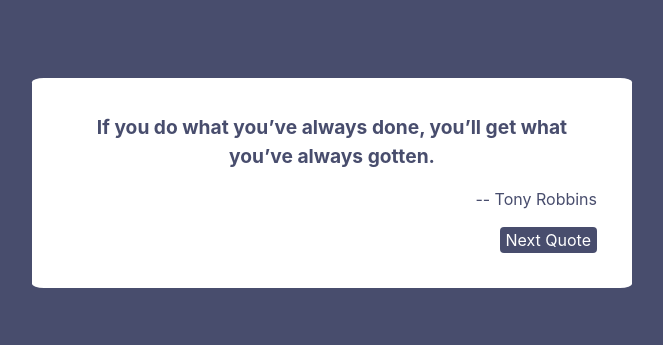
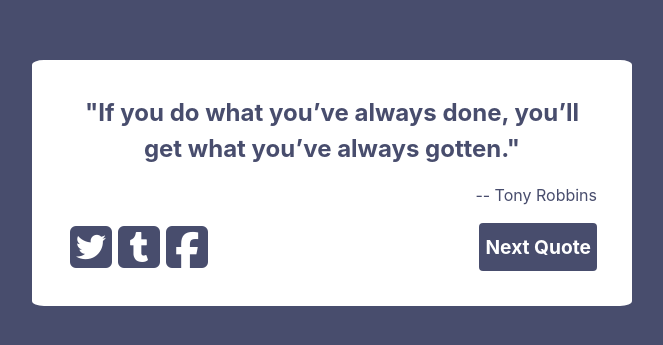
Before and after one commit to JimmyCN1/randomQuoteGenerator, a React (Create React App) app: page / in a window 1280 px wide. Shown: the part 217-562 px from the top of the page, without its empty margins (308-971 px from the left). Built offline with nearby package versions, Linux system fonts and the light colour scheme.

Commit message:
styling updates

```diff
--- a/public/index.html
+++ b/public/index.html
@@ -19,7 +19,7 @@
       integrity="sha384-ggOyR0iXCbMQv3Xipma34MD+dH/1fQ784/j6cY/iJTQUOhcWr7x9JvoRxT2MZw1T"
       crossorigin="anonymous"
     />
-    <!-- <script src="https://kit.fontawesome.com/59bd4b9de8.js"></script> -->
+    <script src="https://kit.fontawesome.com/59bd4b9de8.js"></script>
     <!--
       Notice the use of %PUBLIC_URL% in the tags above.
       It will be replaced with the URL of the `public` folder during the build.
--- a/src/components/QuoteText.js
+++ b/src/components/QuoteText.js
@@ -3,13 +3,13 @@
 function QuoteText(props) {
   return (
     <p style={styles}>
-      <strong>{props.quote}</strong>
+      <strong>"{props.quote}"</strong>
     </p>
   );
 }
 
 const styles = {
-  fontSize: "120%"
+  fontSize: "150%"
   // color: this.context.theme
 };
 
--- a/src/components/controls/NextQuoteButton.js
+++ b/src/components/controls/NextQuoteButton.js
@@ -13,7 +13,8 @@
   render() {
     let styles = {
       borderRadius: "4px",
-      // backgroundColor: "lightgray",
+      fontSize: "120%",
+      fontWeight: "bold",
       borderStyle: "none",
       color: "white"
     };
```
